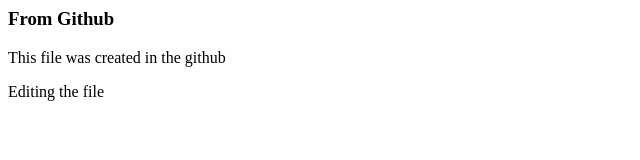
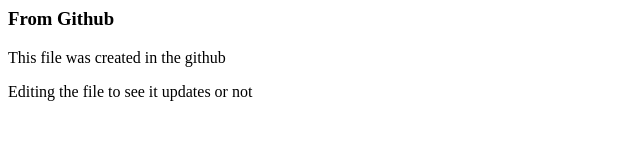
Before and after one commit to DeveshGautam2000/jetkins, a plain HTML site: page index.html in a window 1280 px wide. Shown: the whole page, without its empty margins (0-640 px from the left). Drawn offline with Linux system fonts and the light colour scheme.

Commit message:
Update index.html

```diff
--- a/index.html
+++ b/index.html
@@ -4,5 +4,5 @@
   </head>
   <h3>From Github</h3>
   <p>This file was created in the github</p>
-  <p>Editing the file</p>
+  <p>Editing the file to see it updates or not</p>
 </html>
```
